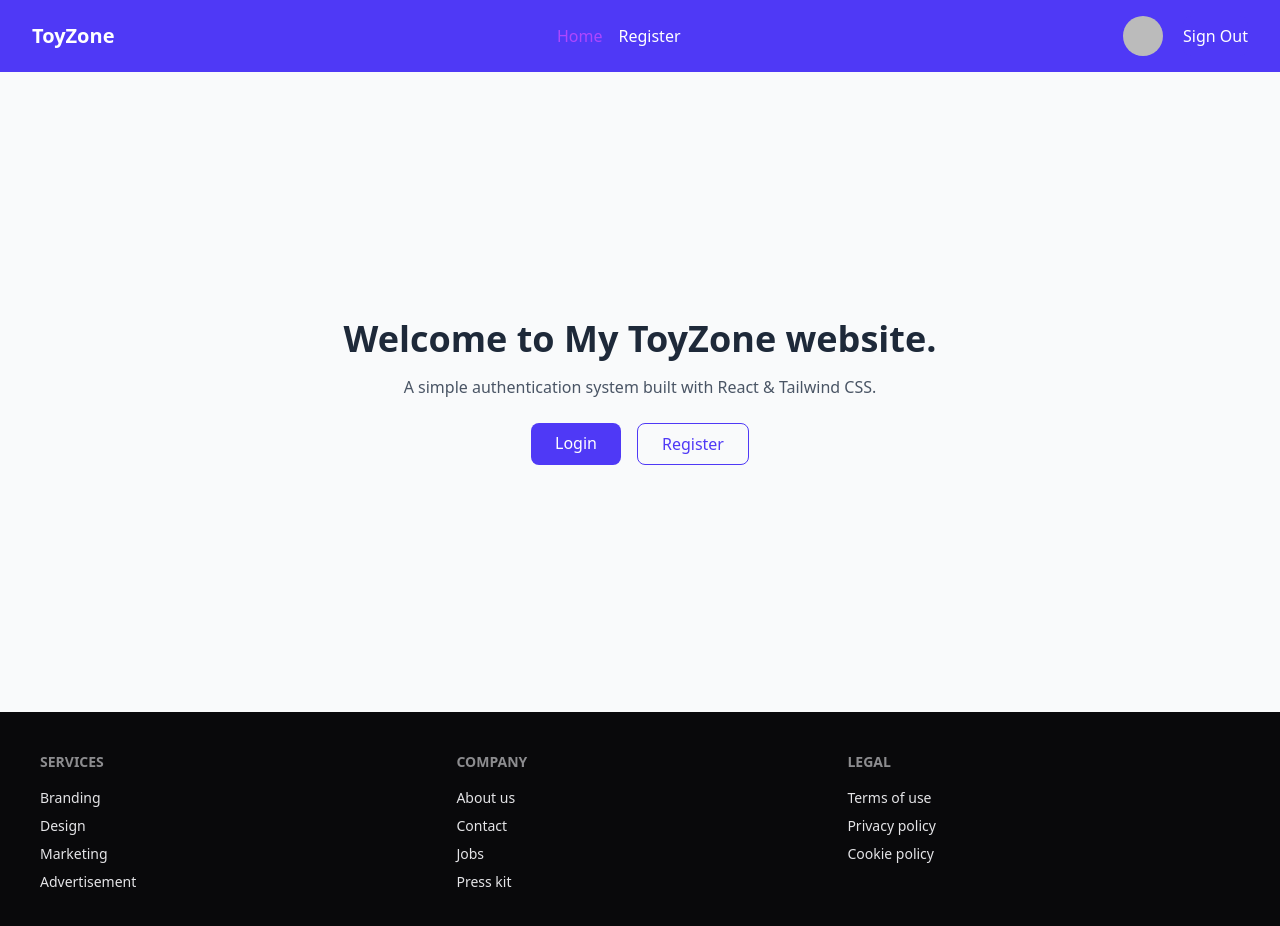
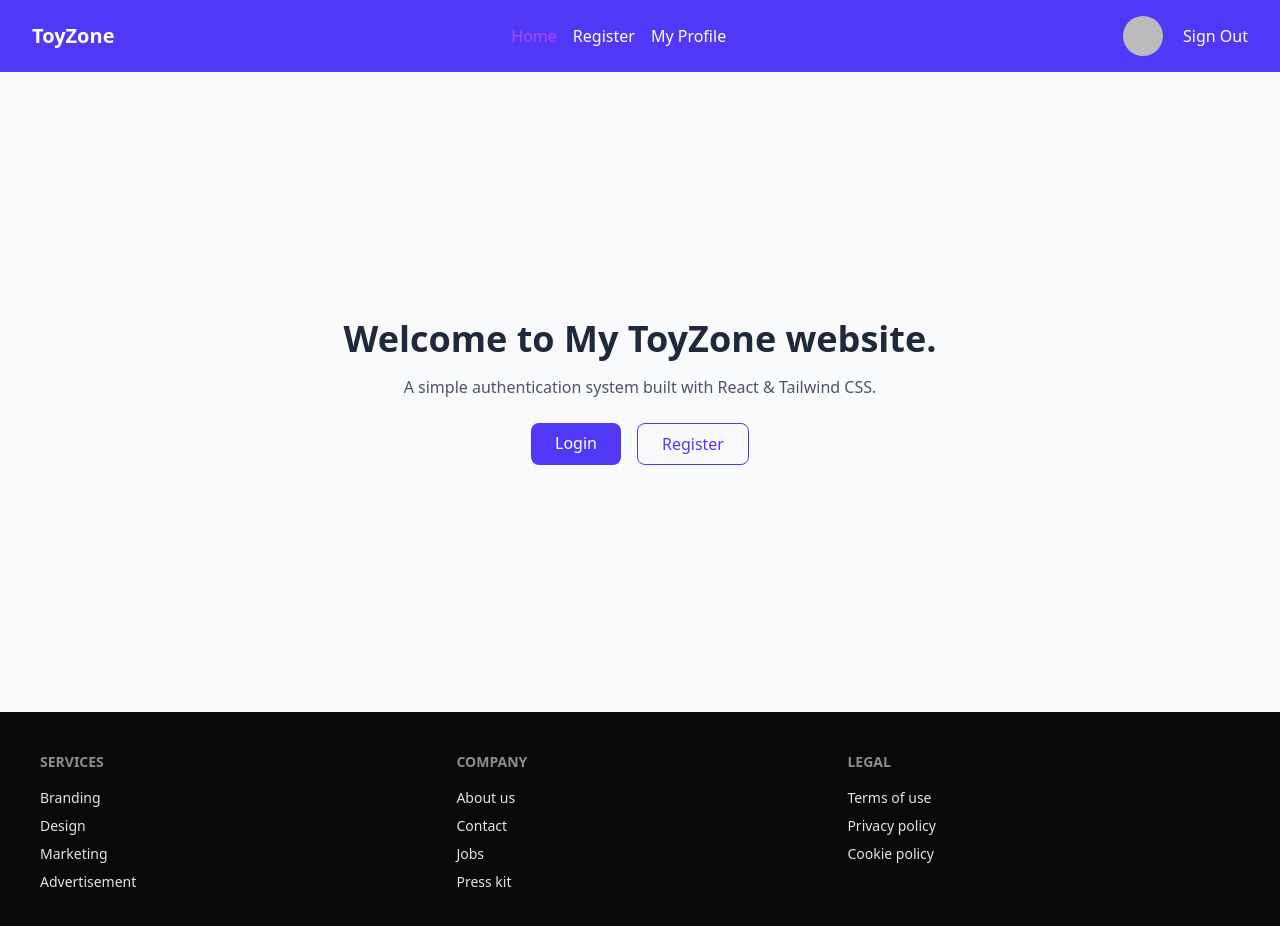
Before and after one commit to sajib-rahman90/assignment-09-toyzone, a React (Vite) app: page / in a window 1280 px wide. Shown: the top 926 px of the page. Built offline with nearby package versions, Linux system fonts and the light colour scheme; no server answers; sample sign-in values are in the browser's storage.

Commit message:
added My Profile page with Private route in my project

```diff
--- a/src/Components/Navbar.jsx
+++ b/src/Components/Navbar.jsx
@@ -39,6 +39,16 @@ const Navbar = () => {
             >
               Register
             </NavLink>
+            {user && (
+              <NavLink
+                to={"my-profile"}
+                className={({ isActive }) =>
+                  isActive ? "text-purple-500" : ""
+                }
+              >
+                My Profile
+              </NavLink>
+            )}
           </div>
           {/* <button className="btn primary"> log</button> */}
           {user ? (
--- a/src/Pages/Login.jsx
+++ b/src/Pages/Login.jsx
@@ -1,5 +1,5 @@
 import React, { useContext, useState } from "react";
-import { Link } from "react-router";
+import { Link, useLocation, useNavigate } from "react-router";
 import { toast } from "react-toastify";
 import { GoogleAuthProvider } from "firebase/auth";
 import { AuthContext } from "../Context/AuthContext";
@@ -12,11 +12,13 @@ const Login = () => {
   const {
     signInWithEmailAndPasswordFunc,
     signInWithEmailFunc,
-    signOutUserFunc,
     sendPasswordResetEmailFunc,
-    user,
     setUser,
   } = useContext(AuthContext);
+
+  const location = useLocation();
+  const from = location.state || "/";
+  const navigate = useNavigate();
 
   const handleLogIn = (e) => {
     e.preventDefault();
@@ -27,6 +29,7 @@ const Login = () => {
         console.log(res);
         setUser(res.user);
         toast.success("Login Succesfull!");
+        navigate(from);
       })
       .catch((err) => {
         const errorMessage = err.message;
@@ -44,6 +47,7 @@ const Login = () => {
         console.log(res);
         setUser(res.user);
         toast.success("Login Succesfull!");
+        navigate(from);
       })
       .catch((err) => {
         const errorMessage = err.message;
--- /dev/null
+++ b/src/Pages/MyProfile.jsx
@@ -0,0 +1,11 @@
+import React from "react";
+
+const MyProfile = () => {
+  return (
+    <div>
+      <h1>This is My Profile </h1>
+    </div>
+  );
+};
+
+export default MyProfile;
--- /dev/null
+++ b/src/PrivateRoute/PrivateRoute.jsx
@@ -0,0 +1,18 @@
+import React, { useContext } from "react";
+import { AuthContext } from "../Context/AuthContext";
+import { Navigate, useLocation } from "react-router";
+import Login from "../Pages/Login";
+
+const PrivateRoute = ({ children }) => {
+  const { user } = useContext(AuthContext);
+
+  const location = useLocation();
+  //   console.log(location);
+
+  if (!user) {
+    return <Navigate to={"/login"} state={location.pathname} />;
+  }
+  return children;
+};
+
+export default PrivateRoute;
--- a/src/Routes/Routes.jsx
+++ b/src/Routes/Routes.jsx
@@ -4,6 +4,8 @@ import Home from "../Pages/Home";
 import Login from "../Pages/Login";
 import Register from "../Pages/Register";
 import ErrorPage from "../Pages/ErrorPage";
+import MyProfile from "../Pages/MyProfile";
+import PrivateRoute from "../PrivateRoute/PrivateRoute";
 
 export const router = createBrowserRouter([
   {
@@ -23,6 +25,14 @@ export const router = createBrowserRouter([
         path: "register",
         element: <Register />,
       },
+      {
+        path: "my-profile",
+        element: (
+          <PrivateRoute>
+            <MyProfile />
+          </PrivateRoute>
+        ),
+      },
     ],
   },
 ]);
```
